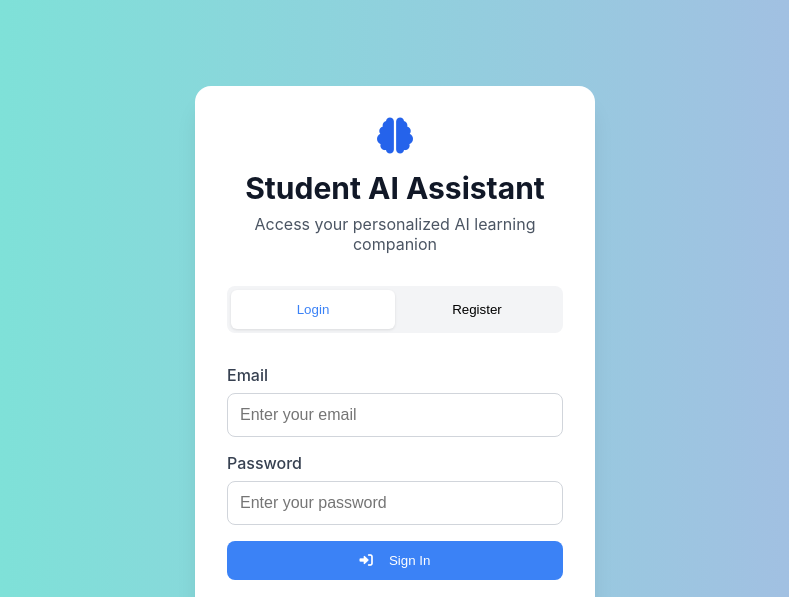
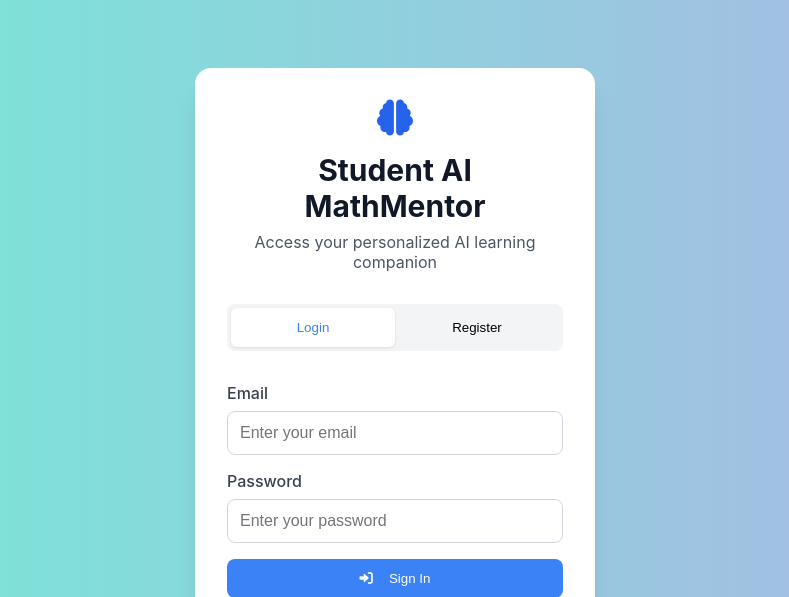
Before and after one commit to prav10140/AI_PRAV, a plain HTML site: page index.html in a window 1280 px wide. Shown: the top 597 px of the page, without its empty margins (245-1034 px from the left). Drawn offline with nearby package versions, Linux system fonts and the light colour scheme; no server answers.

Commit message:
Update index.html

```diff
--- a/index.html
+++ b/index.html
@@ -3,7 +3,7 @@
 <head>
     <meta charset="UTF-8">
     <meta name="viewport" content="width=device-width, initial-scale=1.0">
-    <title>Student AI Assistant</title>
+    <title>MathMentor</title>
     <link rel="stylesheet" href="styles.css">
     <link href="https://cdnjs.cloudflare.com/ajax/libs/font-awesome/6.0.0/css/all.min.css" rel="stylesheet">
 </head>
@@ -15,7 +15,7 @@
                 <div class="spinner">
                     <i class="fas fa-brain"></i>
                 </div>
-                <h2>Student AI Assistant</h2>
+                <h2>MathMentor</h2>
                 <p>Loading your learning companion...</p>
             </div>
         </div>
@@ -26,7 +26,7 @@
   <div class="auth-card">
     <div class="auth-header">
       <i class="fas fa-brain text-4xl text-blue-600 mb-4"></i>
-      <h1 class="text-3xl font-bold text-gray-900 mb-2">Student AI Assistant</h1>
+      <h1 class="text-3xl font-bold text-gray-900 mb-2">Student AI MathMentor</h1>
       <p class="text-gray-600 mb-8">Access your personalized AI learning companion</p>
     </div>
 
@@ -79,7 +79,7 @@
                 <div class="header-content">
                     <div class="header-left">
                         <i class="fas fa-brain text-2xl text-blue-600"></i>
-                        <h1 class="header-title">Student AI Assistant</h1>
+                        <h1 class="header-title">MathMentor</h1>
                     </div>
                     <div class="header-right">
                         <div class="user-info">
```
